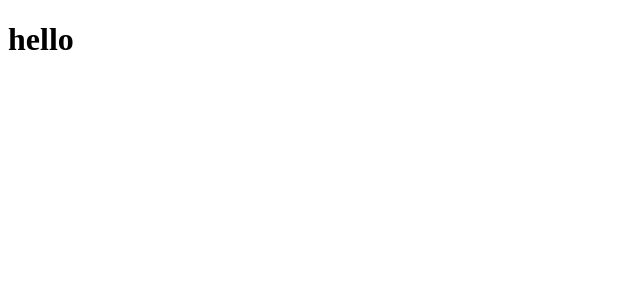
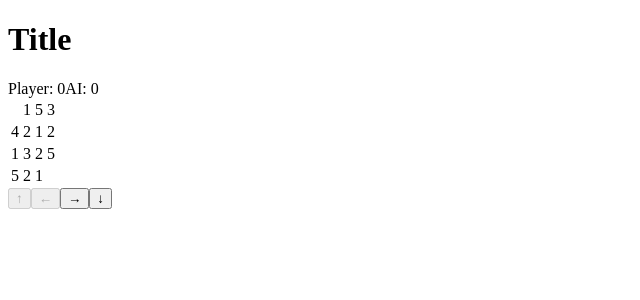
Before and after one commit to FaridG7/AI-6, a React (Vite) app: page / in a window 1280 px wide. Shown: the top 300 px of the page, without its empty margins (0-640 px from the left). Built offline with nearby package versions, Linux system fonts and the light colour scheme.

Commit message:
added essensial UI components

```diff
--- a/index.html
+++ b/index.html
@@ -1,11 +1,11 @@
-<!doctype html>
+<!DOCTYPE html>
 <html lang="en">
   <head>
     <meta charset="UTF-8" />
     <meta name="viewport" content="width=device-width, initial-scale=1.0" />
     <title>AI-6</title>
   </head>
-  <body>
+  <body class="bg-slate-900">
     <div id="root"></div>
     <script type="module" src="/src/main.tsx"></script>
   </body>
--- a/src/App.tsx
+++ b/src/App.tsx
@@ -1,7 +1,57 @@
-import { FC } from "react";
+import { FC, useRef, useState } from "react";
+import { Game, State } from "./assets/classes/Game";
+import { getPlayground } from "./getPlayground";
 
 const App: FC = () => {
-  return <h1>hello</h1>;
+  const { current: game } = useRef(new Game(getPlayground()));
+  const [{ player1, player2, playground, possibleActions }, setState] =
+    useState<State>(game.getState());
+  return (
+    <>
+      <h1 className="">Title</h1>
+      <div id="scoreboard">
+        <span>
+          {player1.name}: {player1.score}
+        </span>
+        <span>
+          {player2.name}: {player2.score}
+        </span>
+      </div>
+      <div id="board">
+        <table>
+          {playground.map((row) => {
+            return (
+              <tr>
+                {row.map((tile) => (
+                  <td className="">
+                    {tile.captured == null ? tile.score : null}
+                  </td>
+                ))}
+              </tr>
+            );
+          })}
+        </table>
+      </div>
+      <div id="controller">
+        <button disabled={!possibleActions.includes("Up")}>
+          <span className="text-xl text-red-500">&#8593;</span>
+          {/*Up*/}
+        </button>
+        <button disabled={!possibleActions.includes("Left")}>
+          <span className="text-xl text-blue-500">&#8592;</span>
+          {/*Left*/}
+        </button>
+        <button disabled={!possibleActions.includes("Right")}>
+          <span className="text-xl text-green-500">&#8594;</span>
+          {/*Right*/}
+        </button>
+        <button disabled={!possibleActions.includes("Down")}>
+          <span className="text-xl text-yellow-500">&#8595;</span>
+          {/*Down*/}
+        </button>
+      </div>
+    </>
+  );
 };
 
 export default App;
--- a/src/assets/classes/Game.ts
+++ b/src/assets/classes/Game.ts
@@ -2,6 +2,12 @@ import { Player } from "../types/Player";
 import { Coordinate, Playground } from "../types/Playground";
 
 type Action = "Right" | "Left" | "Up" | "Down";
+export type State = {
+  player1: Player;
+  player2: Player;
+  playground: Playground;
+  possibleActions: Action[];
+};
 
 export class Game {
   private playground: Playground;
@@ -61,7 +67,7 @@ export class Game {
       player.currentTile = { ...to };
       if (!this.playground[to.x][to.y].captured) {
         player.score += this.playground[to.x][to.y].score;
-        this.playground[to.x][to.y].captured = true;
+        this.playground[to.x][to.y].captured = playerNumber;
         this.uncapturedTiles--;
       }
     }
@@ -98,14 +104,14 @@ export class Game {
     return this.uncapturedTiles === 0;
   }
 
-  private calculateBestAction(player: 1 | 2): Action | null{
+  private calculateBestAction(player: 1 | 2): Action | null {
     return Game.max(player, this, 3).action;
   }
 
   private static max(
     player: 1 | 2,
     state: Game,
-    allowedDepth: number,
+    allowedDepth: number
     // alpha: number | "minusInfinit" = "minusInfinit",
     // beta: number | "plusInfinit" = "plusInfinit"
   ): { action: Action | null; value: number } {
@@ -131,7 +137,7 @@ export class Game {
   private static min(
     player: 1 | 2,
     state: Game,
-    allowedDepth: number,
+    allowedDepth: number
     // alpha: number | "minusInfinit" = "minusInfinit",
     // beta: number | "plusInfinit" = "plusInfinit"
   ): { action: Action | null; value: number } {
@@ -141,7 +147,7 @@ export class Game {
         value: state[`player${player}`].score,
       };
 
-    if (allowedDepth < 0) return { action: null, value: 2 }; //TODO: needs heuristic value(it should be calculated based on mode too)
+    if (allowedDepth < 0) return { action: null, value: 2 }; //TODO: needs heuristic value
 
     const possibleActions = state.getPossibleActions(player);
 
@@ -163,7 +169,14 @@ export class Game {
         "performAction: trying to perform an action while the game is finished"
       );
   }
-  getState() {}
+  getState(): State {
+    return {
+      player1: this.player1,
+      player2: this.player2,
+      playground: this.playground,
+      possibleActions: this.getPossibleActions(),
+    };
+  }
   isFinished() {
     return this.isTerminal();
   }
--- a/src/assets/types/Playground.ts
+++ b/src/assets/types/Playground.ts
@@ -1,5 +1,5 @@
 export type Coordinate = { x: number; y: number };
 
-export type Tile = { score: number; captured: boolean };
+export type Tile = { score: number; captured: 1 | 2 | null };
 
 export type Playground = Tile[][];
--- a/src/getPlayground.ts
+++ b/src/getPlayground.ts
@@ -2,28 +2,28 @@ import { Playground } from "./assets/types/Playground";
 
 const testPlayground: Playground = [
   [
-    { score: 0, captured: true },
-    { score: 1, captured: false },
-    { score: 5, captured: false },
-    { score: 3, captured: false },
+    { score: 0, captured: 1 },
+    { score: 1, captured: null },
+    { score: 5, captured: null },
+    { score: 3, captured: null },
   ],
   [
-    { score: 4, captured: false },
-    { score: 2, captured: false },
-    { score: 1, captured: false },
-    { score: 2, captured: false },
+    { score: 4, captured: null },
+    { score: 2, captured: null },
+    { score: 1, captured: null },
+    { score: 2, captured: null },
   ],
   [
-    { score: 1, captured: false },
-    { score: 3, captured: false },
-    { score: 2, captured: false },
-    { score: 5, captured: false },
+    { score: 1, captured: null },
+    { score: 3, captured: null },
+    { score: 2, captured: null },
+    { score: 5, captured: null },
   ],
   [
-    { score: 5, captured: false },
-    { score: 2, captured: false },
-    { score: 1, captured: false },
-    { score: 0, captured: true },
+    { score: 5, captured: null },
+    { score: 2, captured: null },
+    { score: 1, captured: null },
+    { score: 0, captured: 2 },
   ],
 ];
 
```
